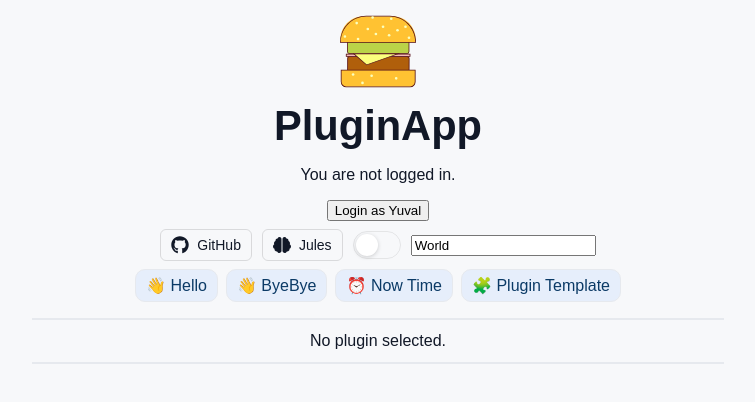
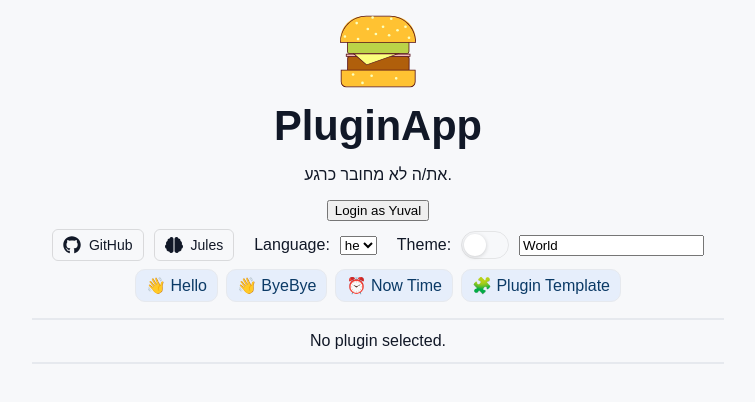
Before and after one commit to yuvalrozner111/my-plugin-try, a React (Vite) app: page / in a window 1280 px wide. Shown: the top 402 px of the page, without its empty margins (262-1017 px from the left). Built offline with nearby package versions, Linux system fonts and the light colour scheme.

Commit message:
add language mechanism

```diff
--- a/package.json
+++ b/package.json
@@ -10,10 +10,13 @@
     "preview": "vite preview"
   },
   "dependencies": {
+    "i18next": "^25.5.2",
+    "i18next-http-backend": "^3.0.2",
     "mobx": "^6.13.7",
     "mobx-react": "^9.2.0",
     "react": "^19.1.1",
     "react-dom": "^19.1.1",
+    "react-i18next": "^15.7.3",
     "react-icons": "^5.5.0",
     "styled-components": "^6.1.19"
   },
--- /dev/null
+++ b/public/locales/en/translation.json
@@ -0,0 +1,4 @@
+{
+    "WELCOME_TITLE": "Welcome",
+    "LOGGEDOUT_TITLE": "You are not logged in."
+}
--- /dev/null
+++ b/public/locales/he/translation.json
@@ -0,0 +1,4 @@
+{
+    "WELCOME_TITLE": "ברוך הבא",
+    "LOGGEDOUT_TITLE": "את/ה לא מחובר כרגע."
+}
--- a/src/App.jsx
+++ b/src/App.jsx
@@ -8,9 +8,12 @@ import { GlobalStyle } from './App.style.js';
 import { AppContainer, ButtonContainer, IconButton, AppTitle, LogoContainer, ThemeButton } from './App.style.js';
 import { FaGithub, FaBrain } from 'react-icons/fa';
 import { pluginById, plugins } from './plugin-host/plugin-loader.js';
-
+import { useTranslation } from 'react-i18next';
 import { observer } from 'mobx-react';
 import { useStores_ } from './stores';
+import i18n, { supportedLanguages } from './entry/i18n.js';
+import { STRINGS } from './constants/internal.js';
+import FormatMessage from './languageContext/FormatMessage.jsx'
 
 function App() {
   const getInitialTheme = () => {
@@ -47,6 +50,14 @@ function App() {
   const { pluginStore } = useStores_();
   const helloStore = pluginStore.getStore('hello');
 
+  const { t, i18n: i18nInstance } = useTranslation();
+  const [language, setLanguage] = useState(i18nInstance.language || 'he');
+
+  const changeLanguage = (lng) => {
+    i18nInstance.changeLanguage(lng);
+    setLanguage(lng);
+  }
+
   const getButtonContainer = () => { return (
     <ButtonContainer>
       <IconButton
@@ -69,6 +80,21 @@ function App() {
         <span>Jules</span>
       </IconButton>
 
+      <label htmlFor='lang-select' style={{ marginLeft: '10px' }}>Language:</label>
+      <select
+        id='lang-select'
+        value={language}
+        onChange={e => changeLanguage(e.target.value)}
+        aria-label="Select language"
+      >
+        {supportedLanguages.map(lang => (
+          <option key={lang} value={lang}>
+            {lang}
+          </option>
+        ))}
+      </select>
+
+      <label htmlFor='theme-select' style={{ marginLeft: '10px' }}>Theme:</label>
       <ThemeButton onClick={toggleTheme}>
       </ThemeButton>
       <input
@@ -88,12 +114,12 @@ function App() {
         <div>
         {userStore.isLoggedIn ? (
           <div>
-            <p>Welcome, {userStore.user.name}!</p>
+            <p>{t(STRINGS.WELCOME_TITLE)}, {userStore.user.name}!</p>
             <button onClick={() => userStore.logout()}>Logout</button>
           </div>
         ) : (
           <div>
-            <p>You are not logged in.</p>
+            <p><FormatMessage id={STRINGS.LOGGEDOUT_TITLE} /></p>
             <button onClick={() => userStore.login('Yuval')}>Login as Yuval</button>
           </div>
         )}
--- /dev/null
+++ b/src/constants/internal.js
@@ -0,0 +1,4 @@
+export const STRINGS = {
+    WELCOME_TITLE: 'WELCOME_TITLE',
+    LOGGEDOUT_TITLE: 'LOGGEDOUT_TITLE'
+}
--- /dev/null
+++ b/src/entry/i18n.js
@@ -0,0 +1,30 @@
+import i18n from 'i18next';
+import { initReactI18next } from 'react-i18next';
+import Backend from 'i18next-http-backend';
+
+export const supportedLanguages = ['en', 'he'];
+
+i18n
+  .use(Backend)
+  .use(initReactI18next)
+  .init({
+    lng: 'he',
+    language: 'he',
+    fallbackLng: 'he',
+    ns: ['translation'],
+    defaultNS: 'translation',
+    debug: true,
+    whitelist: supportedLanguages,
+    backend: {
+        loadPath: '/locales/{{lng}}/{{ns}}.json',
+    },
+    interpolation: {
+      escapeValue: false,
+    },
+    react: {
+        wait: true,
+        useSuspense: true,
+    },
+  });
+
+export default i18n;
--- /dev/null
+++ b/src/languageContext/FormatMessage.jsx
@@ -0,0 +1,13 @@
+import { useTranslation } from 'react-i18next';
+
+const FormatMessage = ({ id, children = null }) => {
+    const { t } = useTranslation();
+    return (
+        <>
+            {t(id)}
+            {children}
+        </>
+    );
+}
+
+export default FormatMessage;
```
Also changed, not shown: src/languageContext/index.js (added, +10 -0 lines), src/constants/external.js (added), 1 other file (tests, documents, lock files or other folders).
